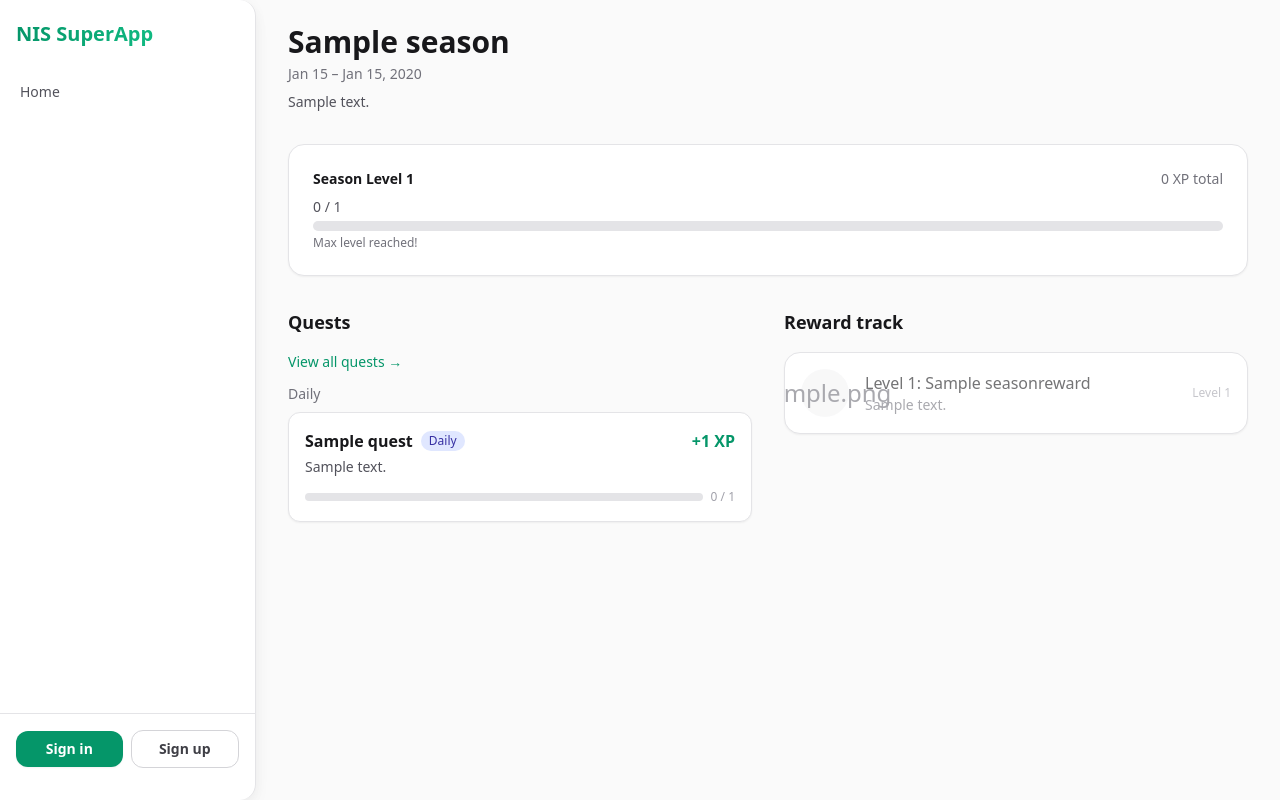
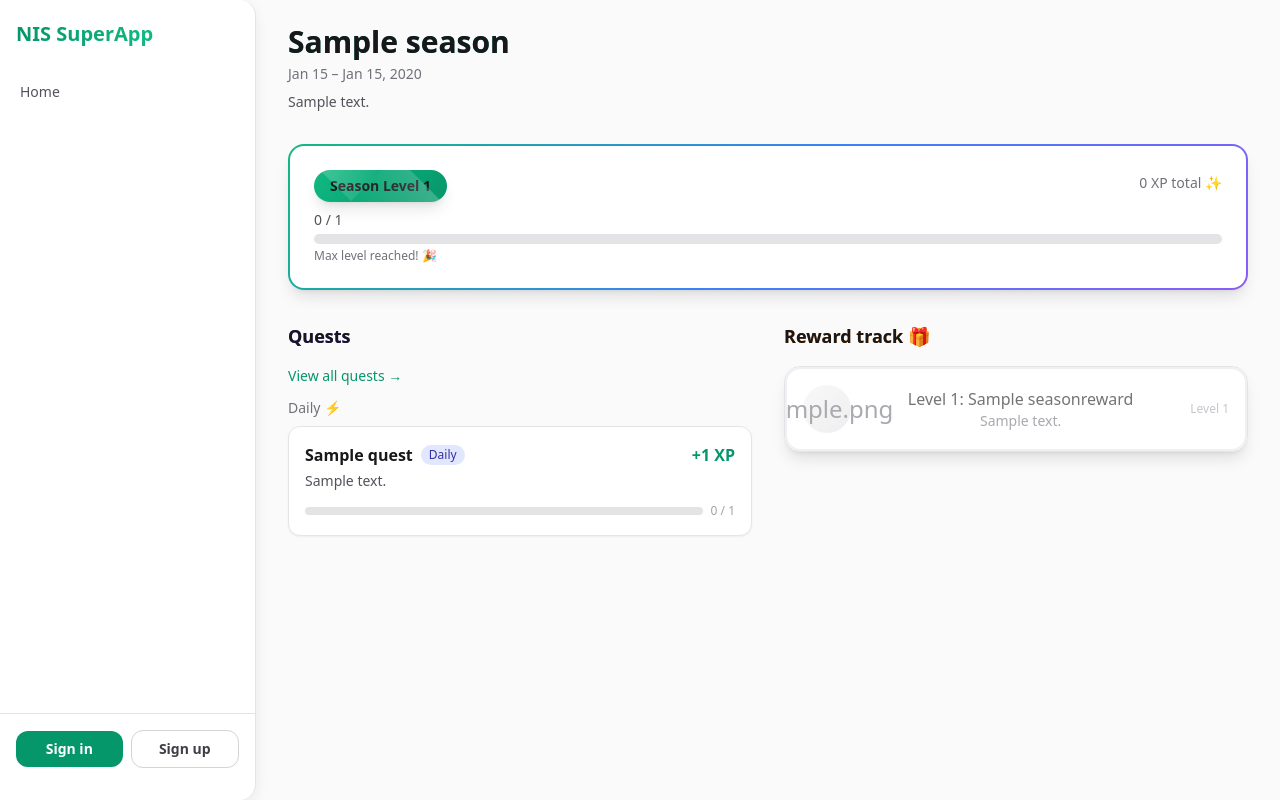
Before and after one commit to dracs9/NIS_SuperApp, a Django app: page /season/ in a window 1280 px wide. Run offline with Django 5.2, Linux system fonts and the light colour scheme; tables that the repository leaves empty hold one stand-in row (values such as "Sample post"); some libraries are stand-ins or nearby versions.

Commit message:
Update dashboard.html

```diff
--- a/templates/season/dashboard.html
+++ b/templates/season/dashboard.html
@@ -3,38 +3,146 @@
 {% block title %}Season – NIS SuperApp{% endblock %}
 
 {% block content %}
+<style>
+  @keyframes shimmer {
+    0% { background-position: -1000px 0; }
+    100% { background-position: 1000px 0; }
+  }
+
+  @keyframes float {
+    0%, 100% { transform: translateY(0px); }
+    50% { transform: translateY(-10px); }
+  }
+
+  @keyframes pulse-glow {
+    0%, 100% { box-shadow: 0 0 20px rgba(16, 185, 129, 0.3); }
+    50% { box-shadow: 0 0 40px rgba(16, 185, 129, 0.6); }
+  }
+
+  @keyframes slide-in {
+    from { opacity: 0; transform: translateY(20px); }
+    to { opacity: 1; transform: translateY(0); }
+  }
+
+  .animate-shimmer {
+    background: linear-gradient(90deg, transparent, rgba(255,255,255,0.1), transparent);
+    background-size: 1000px 100%;
+    animation: shimmer 2s infinite;
+  }
+
+  .animate-float {
+    animation: float 3s ease-in-out infinite;
+  }
+
+  .animate-pulse-glow {
+    animation: pulse-glow 2s ease-in-out infinite;
+  }
+
+  .animate-slide-in {
+    animation: slide-in 0.6s ease-out forwards;
+  }
+
+  .gradient-border {
+    position: relative;
+    background: linear-gradient(white, white) padding-box,
+                linear-gradient(135deg, #10b981, #3b82f6, #8b5cf6) border-box;
+    border: 2px solid transparent;
+  }
+
+  .dark .gradient-border {
+    background: linear-gradient(rgb(39, 39, 42), rgb(39, 39, 42)) padding-box,
+                linear-gradient(135deg, #10b981, #3b82f6, #8b5cf6) border-box;
+  }
+
+  .xp-bar-glow {
+    box-shadow: 0 0 20px rgba(16, 185, 129, 0.4);
+  }
+
+  .reward-card {
+    transition: all 0.3s ease;
+  }
+
+  .reward-card:hover {
+    transform: translateX(5px);
+  }
+
+  .quest-card {
+    transition: all 0.3s ease;
+    position: relative;
+    overflow: hidden;
+  }
+
+  .quest-card::before {
+    content: '';
+    position: absolute;
+    top: 0;
+    left: -100%;
+    width: 100%;
+    height: 100%;
+    background: linear-gradient(90deg, transparent, rgba(255,255,255,0.1), transparent);
+    transition: left 0.5s;
+  }
+
+  .quest-card:hover::before {
+    left: 100%;
+  }
+
+  .quest-card:hover {
+    transform: translateY(-2px);
+    box-shadow: 0 10px 30px rgba(0,0,0,0.1);
+  }
+
+  .level-badge {
+    background: linear-gradient(135deg, #10b981, #059669);
+    position: relative;
+    overflow: hidden;
+  }
+
+  .level-badge::after {
+    content: '';
+    position: absolute;
+    top: -50%;
+    right: -50%;
+    bottom: -50%;
+    left: -50%;
+    background: linear-gradient(45deg, transparent, rgba(255,255,255,0.3), transparent);
+    transform: rotate(45deg);
+    animation: shimmer 3s infinite;
+  }
+</style>
+
 <div class="mx-auto max-w-5xl">
   {% if not season %}
-  <div class="rounded-2xl border border-zinc-200 bg-white p-12 text-center dark:border-zinc-700 dark:bg-zinc-800">
+  <div class="rounded-2xl border border-zinc-200 bg-white p-12 text-center dark:border-zinc-700 dark:bg-zinc-800 animate-slide-in">
     <h1 class="text-xl font-bold text-zinc-900 dark:text-zinc-100">No active season</h1>
     <p class="mt-2 text-sm text-zinc-500 dark:text-zinc-400">Check back later for the next season.</p>
   </div>
   {% else %}
-  <div class="mb-8">
-    <h1 class="text-2xl sm:text-3xl font-bold text-zinc-900 dark:text-zinc-100">{{ season.name }}</h1>
+  <div class="mb-8 animate-slide-in">
+    <h1 class="text-2xl sm:text-3xl font-bold text-zinc-900 dark:text-zinc-100 bg-gradient-to-r from-emerald-600 to-blue-600 bg-clip-text text-transparent">{{ season.name }}</h1>
     <p class="mt-1 text-sm text-zinc-500 dark:text-zinc-400">{{ season.start_date|date:"M j" }} – {{ season.end_date|date:"M j, Y" }}</p>
     {% if season.description %}<p class="mt-2 text-sm text-zinc-600 dark:text-zinc-400">{{ season.description }}</p>{% endif %}
   </div>
 
   <!-- Progress bar -->
-  <div class="mb-8 rounded-2xl border border-zinc-200 bg-white p-6 shadow-sm dark:border-zinc-700 dark:bg-zinc-800">
+  <div class="mb-8 rounded-2xl gradient-border bg-white p-6 shadow-lg dark:bg-zinc-800 animate-slide-in" style="animation-delay: 0.1s;">
     <div class="flex items-center justify-between mb-2">
-      <span class="text-sm font-semibold text-zinc-900 dark:text-zinc-100">Season Level {{ user_level }}</span>
-      <span class="text-sm text-zinc-500 dark:text-zinc-400">{{ user_xp }} XP total</span>
+      <span class="text-sm font-semibold text-zinc-900 dark:text-zinc-100 level-badge px-4 py-1.5 rounded-full text-white shadow-lg">Season Level {{ user_level }}</span>
+      <span class="text-sm text-zinc-500 dark:text-zinc-400 animate-float">{{ user_xp }} XP total ✨</span>
     </div>
     {% include "includes/ui_progress.html" with value=xp_progress max=xp_needed show_label=1 %}
-    <p class="mt-1 text-xs text-zinc-500 dark:text-zinc-400">{% if user_level >= season.max_level %}Max level reached!{% else %}{{ xp_progress }} / {{ xp_needed }} XP to level {{ user_level|add:1 }}{% endif %}</p>
+    <p class="mt-1 text-xs text-zinc-500 dark:text-zinc-400">{% if user_level >= season.max_level %}Max level reached! 🎉{% else %}{{ xp_progress }} / {{ xp_needed }} XP to level {{ user_level|add:1 }}{% endif %}</p>
   </div>
 
   <div class="grid gap-8 lg:grid-cols-2">
     <!-- Quests -->
-    <div>
-      <h2 class="text-lg font-semibold text-zinc-900 dark:text-zinc-100 mb-4">Quests</h2>
-      <a href="{% url 'season:quest_list' %}" class="text-sm font-medium text-emerald-600 hover:text-emerald-500 dark:text-emerald-400 mb-3 block">View all quests →</a>
+    <div class="animate-slide-in" style="animation-delay: 0.2s;">
+      <h2 class="text-lg font-semibold text-zinc-900 dark:text-zinc-100 mb-4 bg-gradient-to-r from-indigo-600 to-purple-600 bg-clip-text text-transparent">Quests</h2>
+      <a href="{% url 'season:quest_list' %}" class="text-sm font-medium text-emerald-600 hover:text-emerald-500 dark:text-emerald-400 mb-3 block transition-all hover:translate-x-1">View all quests →</a>
 
       {% if quests_daily %}
       <div class="mb-6">
-        <h3 class="text-sm font-medium text-zinc-500 dark:text-zinc-400 mb-2">Daily</h3>
+        <h3 class="text-sm font-medium text-zinc-500 dark:text-zinc-400 mb-2">Daily ⚡</h3>
         <div class="space-y-3">
           {% for quest in quests_daily %}
           {% include "season/quest_card.html" with quest=quest %}
@@ -45,7 +153,7 @@
 
       {% if quests_weekly %}
       <div class="mb-6">
-        <h3 class="text-sm font-medium text-zinc-500 dark:text-zinc-400 mb-2">Weekly</h3>
+        <h3 class="text-sm font-medium text-zinc-500 dark:text-zinc-400 mb-2">Weekly 🔥</h3>
         <div class="space-y-3">
           {% for quest in quests_weekly %}
           {% include "season/quest_card.html" with quest=quest %}
@@ -56,7 +164,7 @@
 
       {% if quests_milestone %}
       <div class="mb-6">
-        <h3 class="text-sm font-medium text-zinc-500 dark:text-zinc-400 mb-2">Milestone</h3>
+        <h3 class="text-sm font-medium text-zinc-500 dark:text-zinc-400 mb-2">Milestone 🏆</h3>
         <div class="space-y-3">
           {% for quest in quests_milestone %}
           {% include "season/quest_card.html" with quest=quest %}
@@ -71,16 +179,16 @@
     </div>
 
     <!-- Reward track -->
-    <div>
-      <h2 class="text-lg font-semibold text-zinc-900 dark:text-zinc-100 mb-4">Reward track</h2>
-      <div class="rounded-2xl border border-zinc-200 bg-white shadow-sm dark:border-zinc-700 dark:bg-zinc-800 overflow-hidden">
+    <div class="animate-slide-in" style="animation-delay: 0.3s;">
+      <h2 class="text-lg font-semibold text-zinc-900 dark:text-zinc-100 mb-4 bg-gradient-to-r from-amber-600 to-orange-600 bg-clip-text text-transparent">Reward track 🎁</h2>
+      <div class="rounded-2xl border border-zinc-200 bg-white shadow-lg dark:border-zinc-700 dark:bg-zinc-800 overflow-hidden">
         <div class="divide-y divide-zinc-200 dark:divide-zinc-700">
           {% for item in reward_track %}
-          <div class="flex items-center gap-4 p-4 {% if item.locked %}opacity-60{% endif %} {% if item.claimed %}bg-emerald-50/50 dark:bg-emerald-900/10{% endif %}">
-            <div class="flex h-12 w-12 shrink-0 items-center justify-center rounded-full text-2xl
-              {% if item.claimed %}bg-emerald-100 text-emerald-700 dark:bg-emerald-900/50 dark:text-emerald-300
-              {% elif item.can_claim %}bg-amber-100 text-amber-700 dark:bg-amber-900/50 dark:text-amber-300
-              {% else %}bg-zinc-100 text-zinc-500 dark:bg-zinc-700 dark:text-zinc-400{% endif %}">
+          <div class="reward-card flex items-center gap-4 p-4 {% if item.locked %}opacity-60{% endif %} {% if item.claimed %}bg-gradient-to-r from-emerald-50/50 to-green-50/50 dark:from-emerald-900/10 dark:to-green-900/10{% endif %}">
+            <div class="flex h-12 w-12 shrink-0 items-center justify-center rounded-full text-2xl transform transition-transform hover:scale-110 hover:rotate-12
+              {% if item.claimed %}bg-gradient-to-br from-emerald-100 to-green-100 text-emerald-700 dark:from-emerald-900/50 dark:to-green-900/50 dark:text-emerald-300 shadow-lg
+              {% elif item.can_claim %}bg-gradient-to-br from-amber-100 to-orange-100 text-amber-700 dark:from-amber-900/50 dark:to-orange-900/50 dark:text-amber-300 animate-pulse-glow shadow-lg
+              {% else %}bg-gradient-to-br from-zinc-100 to-zinc-200 text-zinc-500 dark:from-zinc-700 dark:to-zinc-600 dark:text-zinc-400{% endif %}">
               {% if item.reward.icon %}{{ item.reward.icon }}{% else %}🎁{% endif %}
             </div>
             <div class="min-w-0 flex-1">
@@ -90,10 +198,10 @@
             {% if item.can_claim and user.is_authenticated %}
             <form action="{% url 'season:claim_reward' season.pk item.reward.level %}" method="post" class="shrink-0">
               {% csrf_token %}
-              <button type="submit" class="rounded-xl bg-emerald-600 px-3 py-1.5 text-sm font-semibold text-white hover:bg-emerald-500 dark:bg-emerald-500 dark:hover:bg-emerald-400">Claim</button>
+              <button type="submit" class="rounded-xl bg-gradient-to-r from-emerald-600 to-green-600 px-3 py-1.5 text-sm font-semibold text-white hover:from-emerald-500 hover:to-green-500 dark:from-emerald-500 dark:to-green-500 dark:hover:from-emerald-400 dark:hover:to-green-400 shadow-lg transform transition-all hover:scale-105 hover:shadow-xl">Claim</button>
             </form>
             {% elif item.claimed %}
-            <span class="shrink-0 text-sm font-medium text-emerald-600 dark:text-emerald-400">✓ Claimed</span>
+            <span class="shrink-0 text-sm font-medium text-emerald-600 dark:text-emerald-400 animate-pulse">✓ Claimed</span>
             {% elif item.locked %}
             <span class="shrink-0 text-xs text-zinc-400 dark:text-zinc-500">Level {{ item.reward.level }}</span>
             {% endif %}
```
